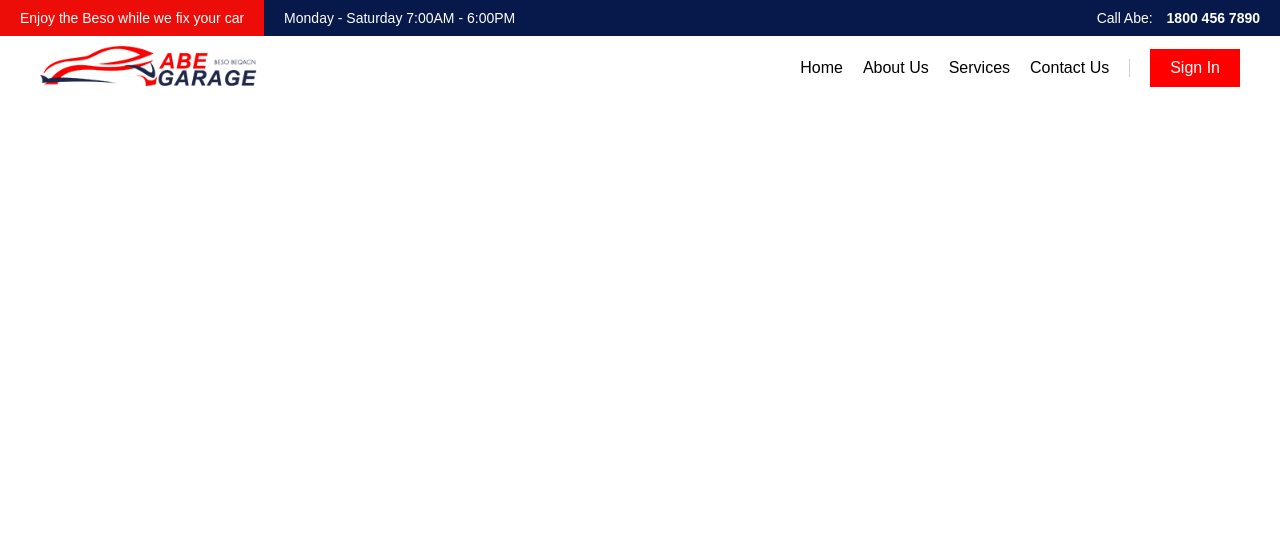
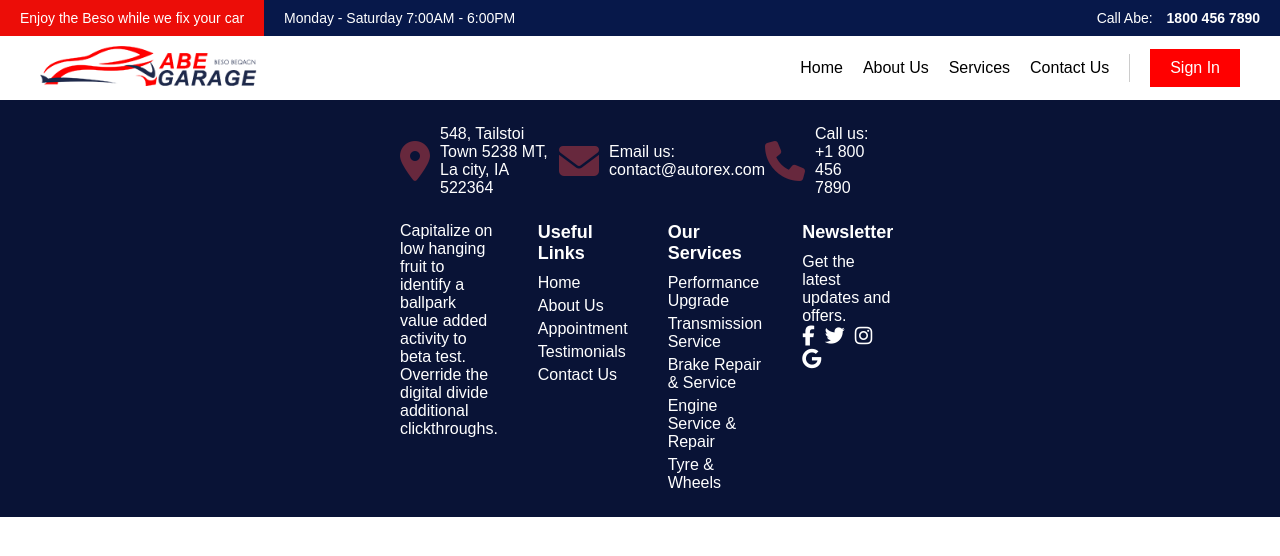
Before and after one commit to henokyohanes/Abe-Garage, a React (Vite) app in the folder Frontend/: page / in a window 1280 px wide. Shown: the top 556 px of the page. Built offline with nearby package versions, Linux system fonts and the light colour scheme.

Commit message:
footer component ui implemented.

```diff
--- a/Frontend/package.json
+++ b/Frontend/package.json
@@ -10,6 +10,7 @@
     "preview": "vite preview"
   },
   "dependencies": {
+    "@fortawesome/fontawesome-free": "^6.7.1",
     "react": "^18.3.1",
     "react-dom": "^18.3.1"
   },
--- a/Frontend/src/App.jsx
+++ b/Frontend/src/App.jsx
@@ -1,5 +1,7 @@
 import React from 'react'
 import Header from './Components/Header/Header'
+import Footer from './Components/Footer/Footer'
+import "@fortawesome/fontawesome-free/css/all.min.css";
 import './App.css'
 
 const App = () => {
@@ -7,6 +9,7 @@ const App = () => {
   return (
     <>
       <Header />
+      <Footer />
     </>
   )
 }
--- /dev/null
+++ b/Frontend/src/Components/Footer/Footer.jsx
@@ -0,0 +1,85 @@
+import React from "react";
+import styles from "./Footer.module.css";
+
+const Footer = () => {
+    return (
+        <footer className={styles.footer}>
+            {/* Footer Top Section */}
+            <div className={styles.contactDetails}>
+                <div>
+                    <i className="fas fa-map-marker-alt"></i>
+                    <p>548, Tailstoi Town 5238 MT,<br />La city, IA 522364</p>
+                </div>
+                <div>
+                    <i className="fas fa-envelope"></i>
+                    <p>Email us:<br />
+                        <a href="mailto:contact@autorex.com">contact@autorex.com</a></p>
+                </div>
+                <div>
+                    <i className="fas fa-phone"></i>
+                    <p>Call us: <br /><a href="tel:+18004567890">+1 800 456 7890</a></p>
+                </div>
+            </div>
+
+            {/* Footer Bottom Section */}
+            <div className={styles.footerBottom}>
+                <div className={styles.column}>
+                    Capitalize on low hanging fruit to identify a ballpark value added activity to beta test.
+                    Override the digital divide additional clickthroughs.
+                </div>
+                <div className={styles.column}>
+                    <h4>Useful Links</h4>
+                    <ul>
+                        <li>
+                            <a href="/home">Home</a>
+                        </li>
+                        <li>
+                            <a href="/about-us">About Us</a>
+                        </li>
+                        <li>
+                            <a href="/appointment">Appointment</a>
+                        </li>
+                        <li>
+                            <a href="/testimonials">Testimonials</a>
+                        </li>
+                        <li>
+                            <a href="/contact-us">Contact Us</a>
+                        </li>
+                    </ul>
+                </div>
+
+                <div className={styles.column}>
+                    <h4>Our Services</h4>
+                    <ul>
+                        <li>Performance Upgrade</li>
+                        <li>Transmission Service</li>
+                        <li>Brake Repair & Service</li>
+                        <li>Engine Service & Repair</li>
+                        <li>Tyre & Wheels</li>
+                    </ul>
+                </div>
+
+                <div className={styles.column}>
+                    <h4>Newsletter</h4>
+                    <p>Get the latest updates and offers.</p>
+                    <div className={styles.socialMedia}>
+                        <a href="#">
+                            <i className="fab fa-facebook-f"></i>
+                        </a>
+                        <a href="#">
+                            <i className="fab fa-twitter"></i>
+                        </a>
+                        <a href="#">
+                            <i className="fab fa-instagram"></i>
+                        </a>
+                        <a href="#">
+                            <i className="fab fa-google"></i>
+                        </a>
+                    </div>
+                </div>
+            </div>
+        </footer>
+    );
+};
+
+export default Footer;
--- /dev/null
+++ b/Frontend/src/Components/Footer/Footer.module.css
@@ -0,0 +1,66 @@
+.footer {
+    background-color: #091336;
+    color: white;
+    font-family: Arial, sans-serif;
+    padding: 20px 400px;
+}
+
+.contactDetails {
+    display: flex;
+    align-items: center;
+    justify-content: space-between;
+}
+
+.contactDetails div {
+    display: flex;
+    align-items: center;
+    gap: 10px;
+}
+
+.contactDetails i {
+    font-size: 40px;
+    color: #67283D;
+}
+
+.contactDetails p {
+    margin: 5px 0;
+}
+
+.footerBottom {
+    display: flex;
+    justify-content: space-between;
+    margin-top: 20px;
+}
+
+.column {
+    flex: 1;
+    margin-right: 40px;
+}
+
+h4 {
+    font-size: 18px;
+    margin-bottom: 10px;
+}
+
+ul {
+    list-style: none;
+    padding: 0;
+}
+
+li {
+    margin: 5px 0;
+}
+
+a {
+    color: white;
+    text-decoration: none;
+}
+
+a:hover {
+    text-decoration: underline;
+}
+
+.socialMedia a {
+    margin-right: 10px;
+    font-size: 20px;
+}
```
Also changed, not shown: 1 other file (tests, documents, lock files or other folders).
